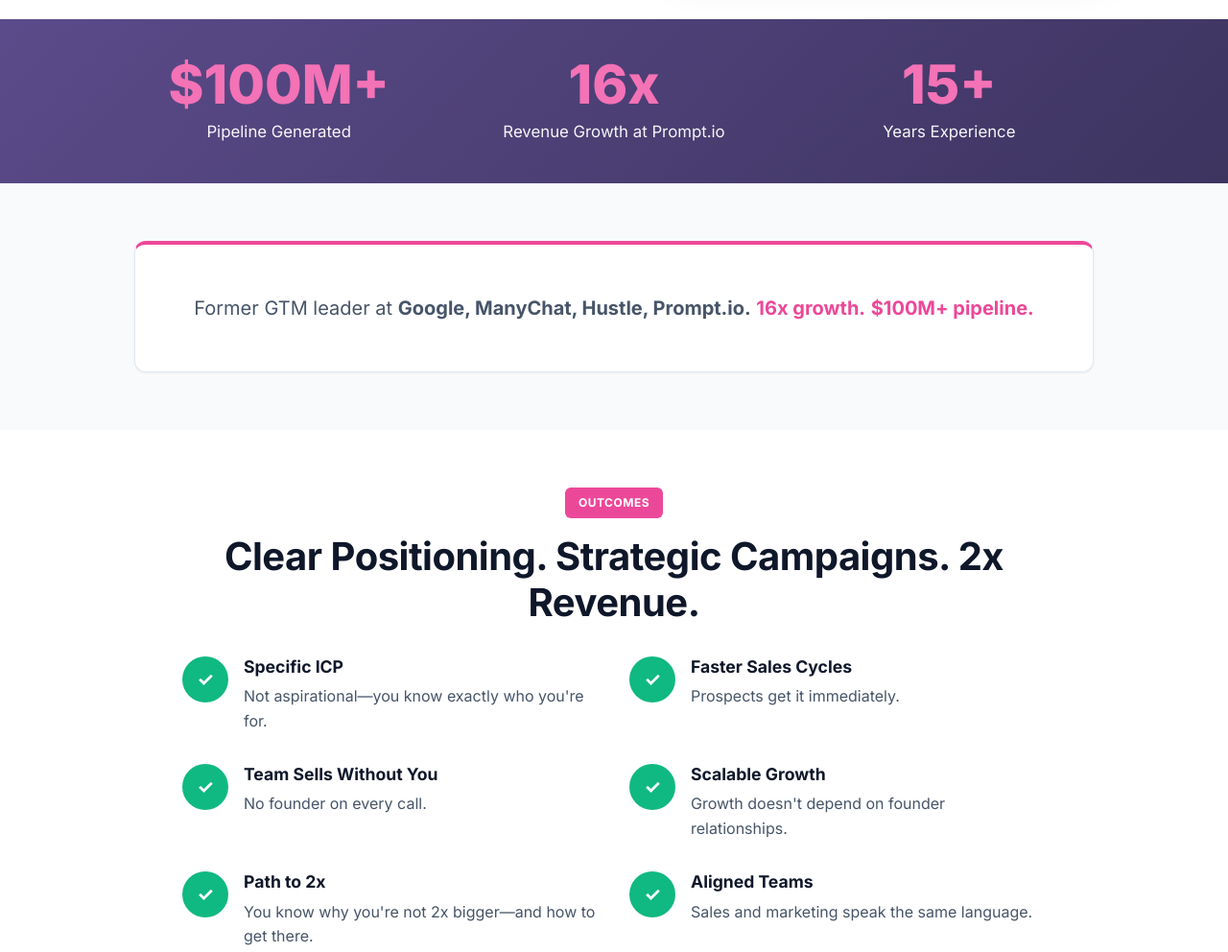
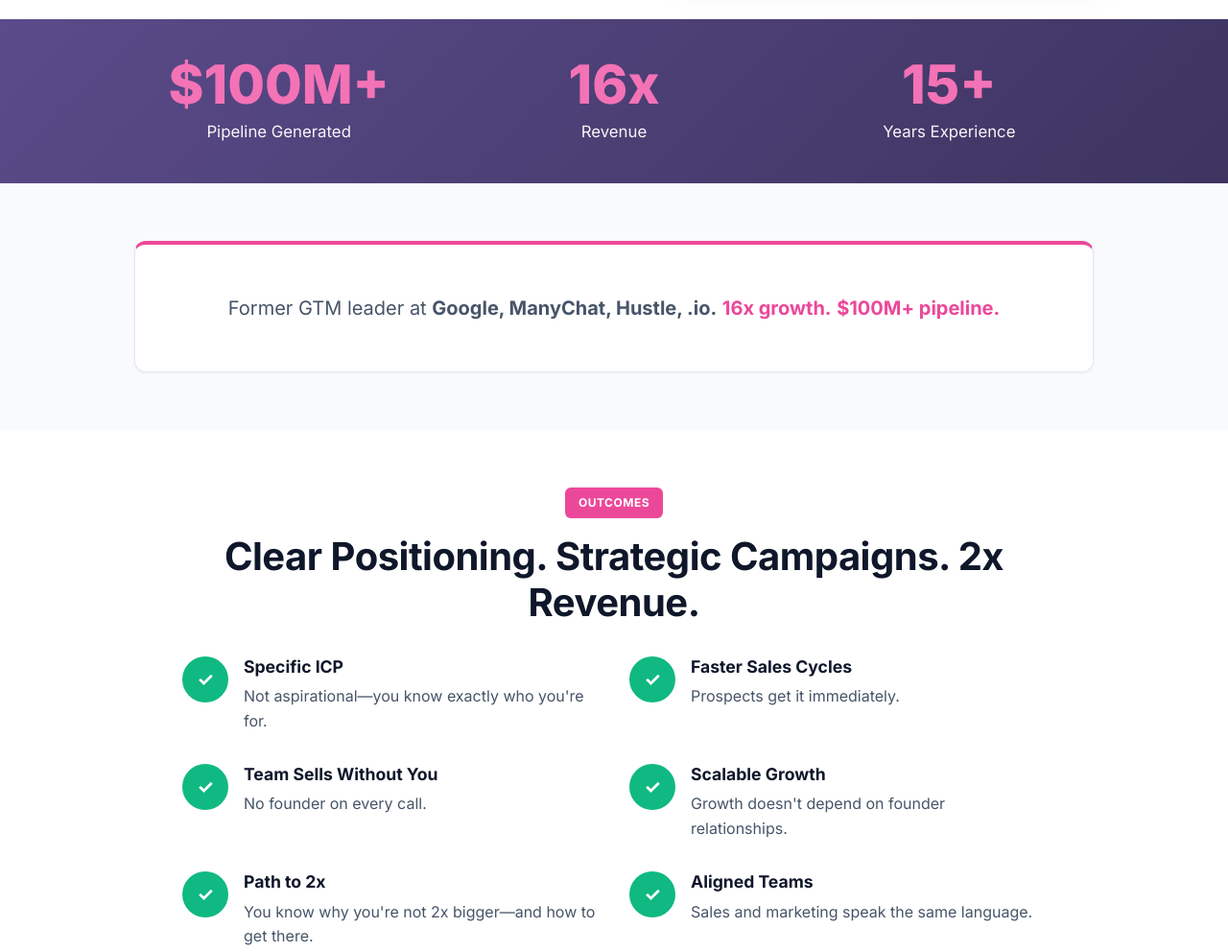
Before and after one commit to Tamillahh/vizm, a plain HTML site: page index.html in a window 1280 px wide. Shown: the part 660-1652 px from the top of the page at 96% size. Drawn offline with Linux system fonts and the light colour scheme; a script that the page names is missing.

Commit message:
Update content in index.html for clarity and brevity

```diff
--- a/index.html
+++ b/index.html
@@ -6,7 +6,7 @@
         <title>VIZM - Strategic GTM for Civic & Political Tech | Clear Positioning, 2x Revenue</title>
         <meta
             name="description"
-            content="Strategic GTM consulting for early-stage civic and political tech. Clear positioning to double revenue. Former GTM leader: Google, Hustle, Prompt.io. $100M+ pipeline."
+            content="Strategic GTM consulting for early-stage civic and political tech. Clear positioning to double revenue. Former GTM leader: Google, Hustle, .io. $100M+ pipeline."
         />
         <link
             href="https://fonts.googleapis.com/css2?family=Inter:wght@400;500;600;700;800&display=swap"
@@ -981,7 +981,7 @@
                 </div>
                 <div class="stat-item">
                     <div class="stat-number" style="color: #f472b6; font-size: 3.5rem;">16x</div>
-                    <div class="stat-label" style="opacity: 0.95; font-size: 1.05rem;">Revenue Growth at Prompt.io</div>
+                    <div class="stat-label" style="opacity: 0.95; font-size: 1.05rem;">Revenue</div>
                 </div>
                 <div class="stat-item">
                     <div class="stat-number" style="color: #f472b6; font-size: 3.5rem;">15+</div>
@@ -995,7 +995,7 @@
             <div class="container">
                 <div class="credentials-card" style="border-top: 4px solid var(--fuschia);">
                     <p>
-                        Former GTM leader at <strong>Google, ManyChat, Hustle, Prompt.io.</strong> <span class="highlight">16x growth.</span> <span class="highlight">$100M+ pipeline.</span>
+                        Former GTM leader at <strong>Google, ManyChat, Hustle, .io.</strong> <span class="highlight">16x growth.</span> <span class="highlight">$100M+ pipeline.</span>
                     </p>
                 </div>
             </div>
@@ -1202,7 +1202,7 @@
 
                 <div class="why-content">
                     <p class="why-paragraph">
-                        $100M+ pipeline. 16x revenue growth at Prompt.io. Built programs at Google, ManyChat, and Hustle that generated measurable results.
+                        $100M+ pipeline. 16x revenue. Built programs at Google, ManyChat, and Hustle that generated measurable results.
                     </p>
 
                     <p class="why-paragraph">
```
